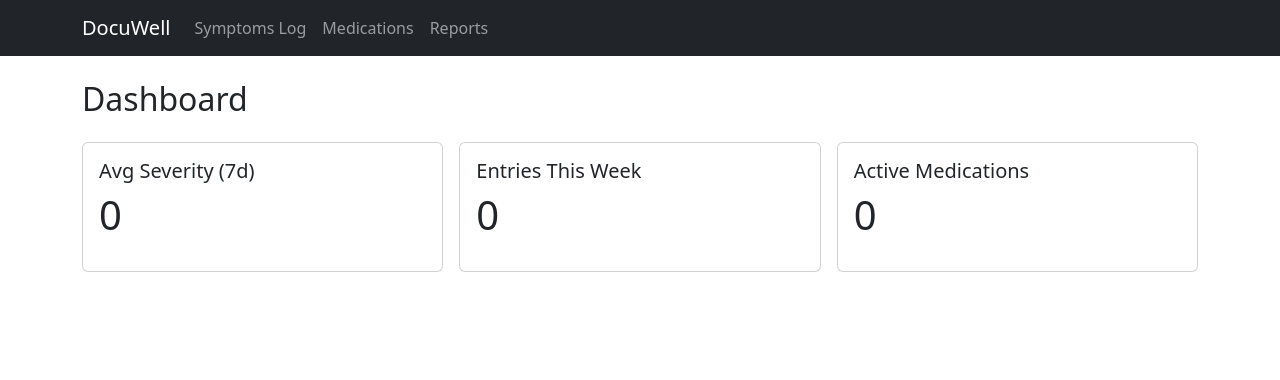
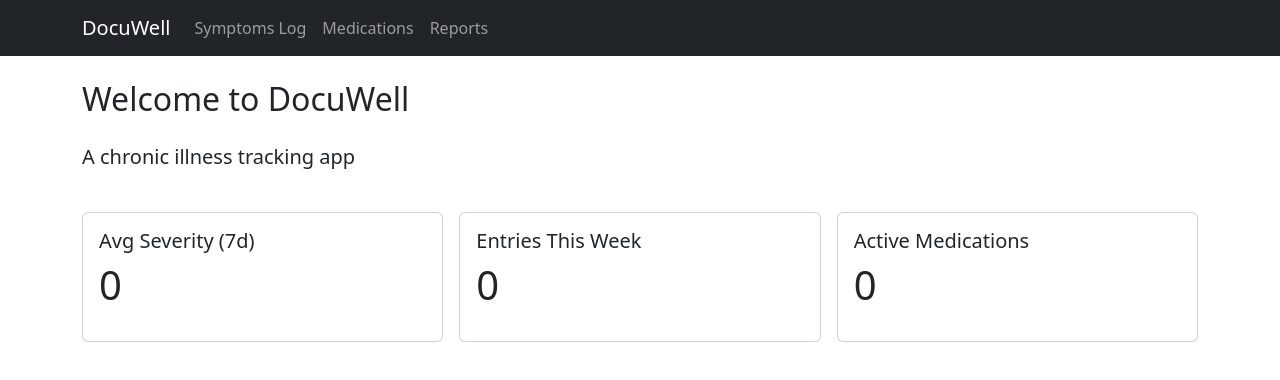
Before and after one commit to zaneahmed1/docuwell, a React (Create React App) app: page / in a window 1280 px wide. Shown: the top 380 px of the page. Built offline with nearby package versions, Linux system fonts and the light colour scheme.

Commit message:
setup for icons

```diff
--- a/package.json
+++ b/package.json
@@ -8,6 +8,7 @@
     "@testing-library/react": "^16.3.0",
     "@testing-library/user-event": "^13.5.0",
     "bootstrap": "^5.3.8",
+    "bootstrap-icons": "^1.13.1",
     "react": "^19.1.1",
     "react-dom": "^19.1.1",
     "react-router-dom": "^7.8.2",
--- a/src/index.js
+++ b/src/index.js
@@ -5,6 +5,7 @@ import App from './App';
 import { BrowserRouter } from "react-router-dom";
 import reportWebVitals from './reportWebVitals';
 import 'bootstrap/dist/css/bootstrap.min.css';
+import "bootstrap-icons/font/bootstrap-icons.css";
 
 
 const root = ReactDOM.createRoot(document.getElementById('root'));
--- a/src/pages/Home.jsx
+++ b/src/pages/Home.jsx
@@ -8,7 +8,9 @@ export default function Home() {
 
   return (
     <>
-      <h2 className="mb-4">Dashboard</h2>
+      <h2 className="mb-4">Welcome to DocuWell</h2>
+      <p className="lead">A chronic illness tracking app</p>
+      <br></br>
       <div className="row g-3">
         <div className="col-md-4">
           <div className="card"><div className="card-body">
```
Also changed, not shown: 1 other file (tests, documents, lock files or other folders).
